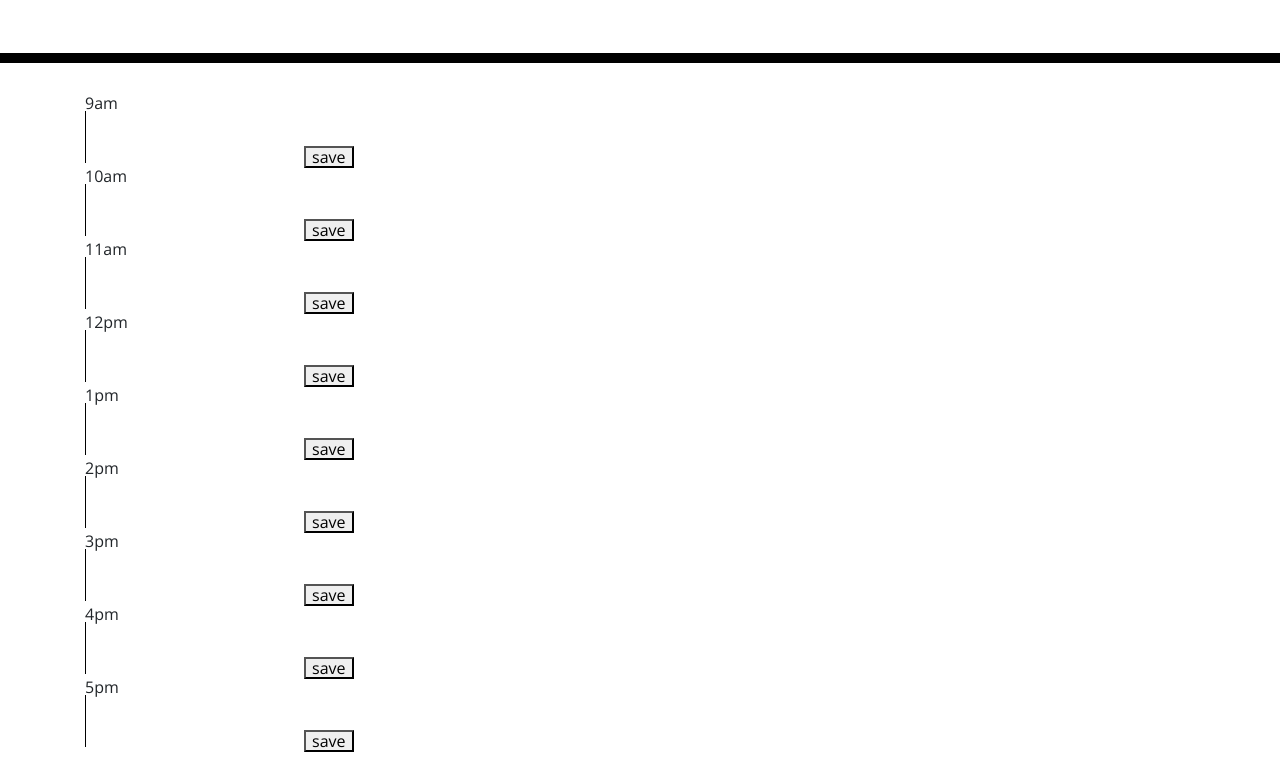
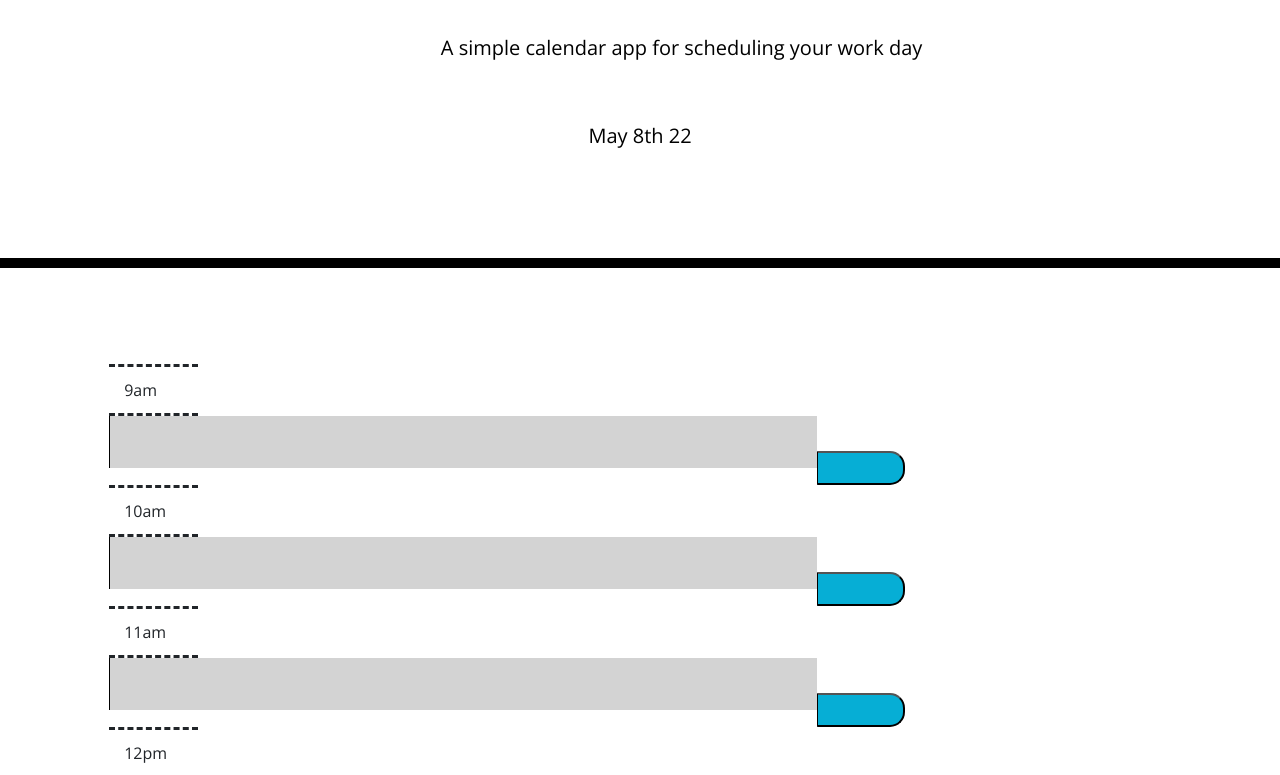
Before and after one commit to SKYang014/work-day-scheduler-, a plain HTML site: page index.html in a window 1280 px wide. Shown: the part 205-980 px from the top of the page. Before the commit the page ends 957 px from the top, so only its background shows below. Drawn offline with nearby package versions, Linux system fonts and the light colour scheme; a web font is replaced by a local one.

Commit message:
added hourly tracker

```diff
--- a/assets/js/script.js
+++ b/assets/js/script.js
@@ -1,22 +1,29 @@
 
 var workHours = ["9am", "10am", "11am", "12pm", "1pm", "2pm", "3pm", "4pm", "5pm"];
+var timeId = [9, 10, 11, 12, 13, 14, 15, 16, 17]
 var slotAreaEl = document.querySelector(".container")
-
 var savedTasks = JSON.parse(localStorage.getItem("savedTasks")) || {"9am": "", "10am": "", "11am": "", "12pm": "", "1pm": "",
 "2pm": "", "3pm": "", "4pm": "", "5pm": ""}
+
+// var time = moment() gives you current time. no format required.
+var currentTime = (moment().format("HH:mm a"));
+
+
+var currentDay = document.getElementById('currentDay');
+currentDay.innerHTML = moment().format("MMM Do YY");
 
 var scheduler = function (i) {
     //create save button
     var saveBtn = document.createElement("button");
     saveBtn.className =  'btn_' + workHours[i];
-    saveBtn.innerHTML ="<span class = 'span_" + workHours[i] + "'>save</span>";
-
-
+    $(saveBtn).addClass("col-1 saveBtn");
+    saveBtn.innerHTML ="<span class = 'oi oi-pin span_" + workHours[i] + "'></span>";
 
     //creates div to hold all elements
     var slot = document.createElement("div");
     //names the div appropriately
     slot.className = 'slot_'+ workHours[i];
+
 
     //ties all 3 elements to the associated div
     $(slot).append(timeArea, textArea, saveBtn);
@@ -29,14 +36,63 @@ var scheduler = function (i) {
         savedTasks [workHours[i]] = taskTask
         console.log(JSON.stringify(savedTasks));
         localStorage.setItem("savedTasks", JSON.stringify(savedTasks));
+    });
+    //console.log(`span_${workHours[i]}`);
 
 
-        //once this logs, save it with the associated i,
-        //save it to local storage
-    });
-    console.log(`span_${workHours[i]}`);
 
+    var auditTask = function() {
+        const colors = document.getElementsByClassName("color");
+        let currentHour = parseInt(moment().format('H'));
+        //let currentHour = 13;
+        //console.log(colors);
+
+        Array.from(colors).forEach(color => {
+        let
+            colorIdString = color.id,colorHour;
+            //console.log(colorIdString);
+        if (colorIdString) {
+            colorHour = parseInt(colorIdString);
+            //console.log(colorIdString);
+        }
+
+        if(colorHour) {
+            $(textArea).removeClass("present past future");
+            console.log(colorHour);
+            console.log(currentHour);
+            // Compares row id to current hour and sets color accordingly
+            if (currentHour === colorHour) {
+                $(textArea).addClass("present");
+            } else if (currentHour > colorHour && currentHour !== colorHour) {
+                $(textArea).addClass("past");
+            } else if (currentHour < colorHour && currentHour !== colorHour) {
+                $(textArea).addClass("future");
+            }
+        }
+        });
+
+        // if (moment(currentTime).isAfter('09:00 am')) {
+        //     $(textArea).addClass("past");
+        // }
+
+        // if (moment(time).isBefore('09:00 am')) {
+        //     $(textArea).addClass("future");
+        // }
+
+        // else {
+        //     console.log();
+        //     $(textArea).addClass("present");
+        // }
+    };
+
+
+    auditTask();
 }
+
+
+
+
+
 
 //rcreate 9 containers for 9 hours of the work day
 for (var i = 0; i < workHours.length; i++) {
@@ -44,13 +100,17 @@ for (var i = 0; i < workHours.length; i++) {
     //add time div and append the index
     var timeArea = document.createElement("article");
     var time = workHours[i];
+    $(timeArea).addClass("col-1 timeArea");
     $(timeArea).append(time)
 
     //add editable text box created elsewhere
-    var textArea = document.createElement("textarea");
-    textArea.id = "task";
+    var textArea = document.createElement("textArea");
+
+    textArea.id = timeId[i];
     //textArea.className =  "task";
     textArea.className =  'task_' + workHours[i];
+    $(textArea).addClass("col-8");
+    textArea.classList.add("color");
     var text = savedTasks[workHours[i]];
     $(textArea).append(text);
 
--- a/index.html
+++ b/index.html
@@ -18,19 +18,24 @@
             href="https://fonts.googleapis.com/css?family=Open+Sans&display=swap"
             rel="stylesheet"
         />
+        <link
+            rel="stylesheet"
+            href="https://cdnjs.cloudflare.com/ajax/libs/open-iconic/1.1.1/font/css/open-iconic-bootstrap.min.css"
+        />
+
         <link rel="stylesheet" href="style.css" />
         <title>Work Day Scheduler</title>
     </head>
 
-    <body>
-        <header class="jumbotron">
+    <body class="row">
+        <header class="jumbotron col-12">
             <h1 class="display-3">Work Day Scheduler</h1>
             <p class="lead">
                 A simple calendar app for scheduling your work day
             </p>
             <p id="currentDay" class="lead"></p>
         </header>
-        <section class="container">
+        <section class="container col-10">
             <!-- <button onclick="appendText()">Append text</button> -->
             <!-- Timeblocks go here -->
         </section>
--- a/style.css
+++ b/style.css
@@ -63,9 +63,20 @@ textarea{
   border-bottom-right-radius: 15px;
   background-color: #06AED5;
   color: white;
+  padding: 15px;
 }
 
 .saveBtn i:hover {
   font-size: 20px;
   transition: all .3s ease-in-out;
 }
+
+.timeArea {
+  border-top: dashed;
+  border-bottom: dashed;
+  padding: 15px;
+}
+/* span {
+  display: flex ;
+  align-items: center;
+} */
```
Also changed, not shown: assets/images/1.JPG (added), assets/images/2.JPG (added).
